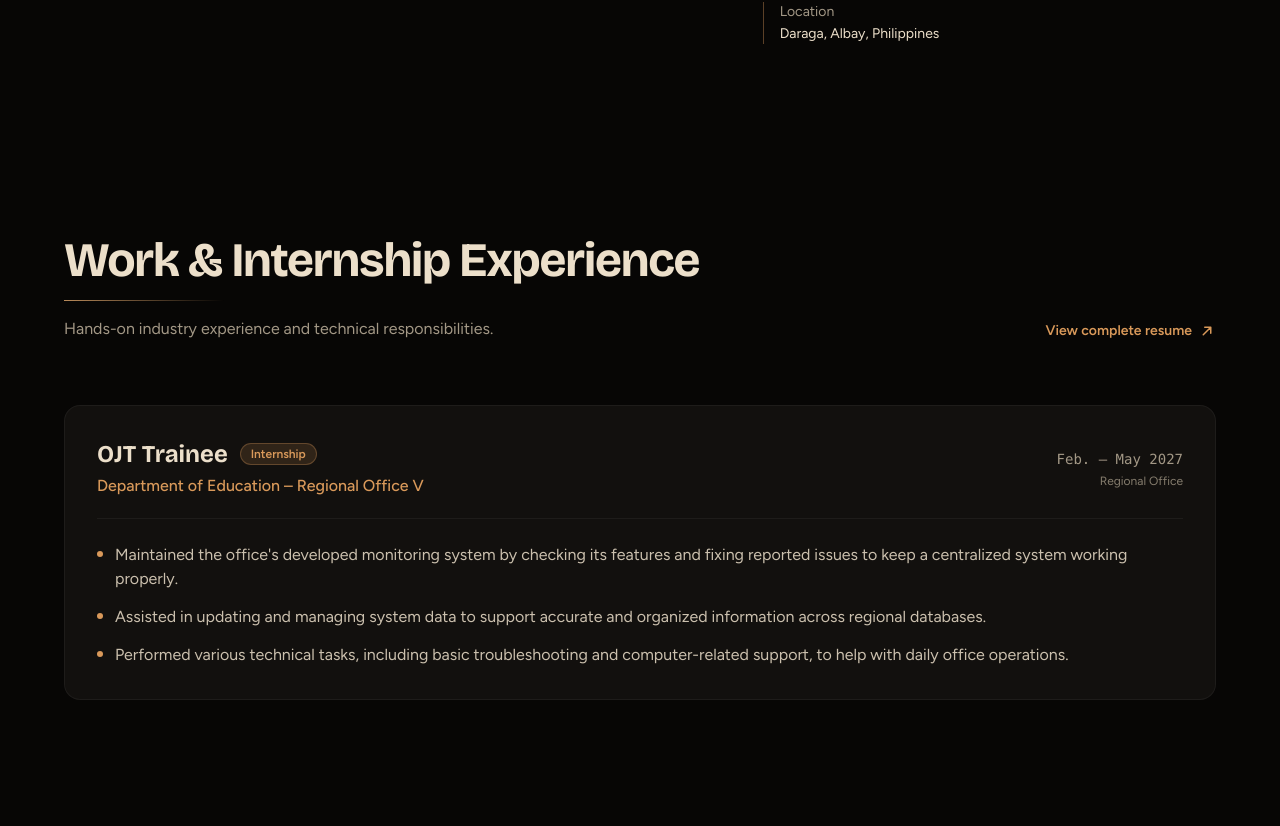
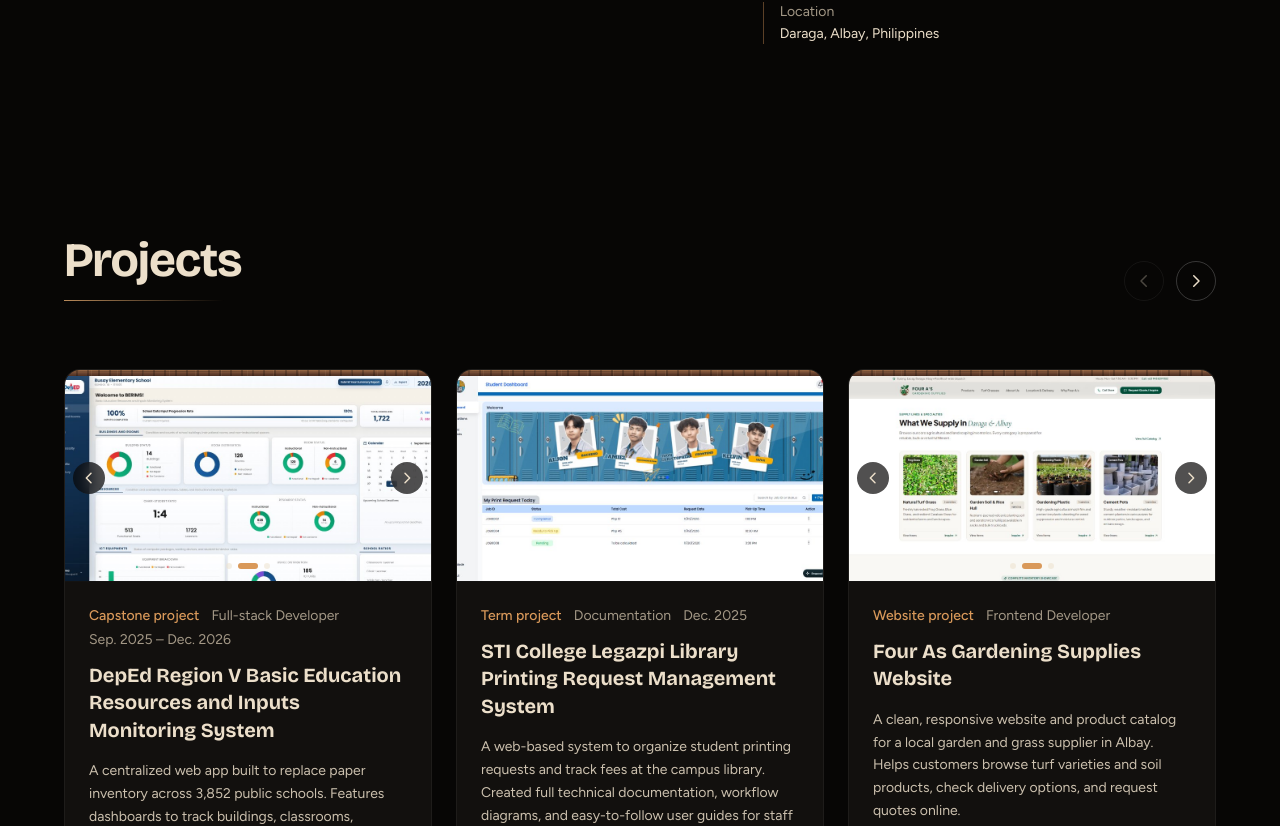
Before and after one commit to mielophile24/digital_portfolio, a React (Vite) app: page / in a window 1280 px wide. Shown: the part 1141-1967 px from the top of the page. Built offline with nearby package versions, Linux system fonts and the light colour scheme; no server answers.

Commit message:
Remove Work & Internship Experience section

```diff
--- a/src/App.jsx
+++ b/src/App.jsx
@@ -3,7 +3,6 @@ import Nav from './components/Nav';
 import Hero from './components/Hero';
 import Marquee from './components/Marquee';
 import About from './components/About';
-import Experience from './components/Experience';
 import Projects from './components/projects/Projects';
 import GithubContributions from './components/GithubContributions';
 import Skills from './components/Skills';
@@ -24,7 +23,6 @@ export default function App() {
         <Hero onOpenResume={handleOpenResume} />
         <Marquee />
         <About />
-        <Experience onOpenResume={handleOpenResume} />
         <Projects />
         <GithubContributions />
         <Skills />
--- a/src/components/Experience.jsx
+++ /dev/null
@@ -1,76 +0,0 @@
-import React from 'react';
-import Section from './common/Section';
-import Heading from './common/Heading';
-
-export default function Experience({ onOpenResume }) {
-  const arrow = (
-    <span className="transition-transform group-hover:translate-x-0.5 group-hover:-translate-y-0.5">
-      <svg width="18" height="18" viewBox="0 0 24 24" fill="none" stroke="currentColor" strokeWidth="2" strokeLinecap="round" strokeLinejoin="round">
-        <path d="M7 17L17 7M9 7h8v8" />
-      </svg>
-    </span>
-  );
-
-  return (
-    <Section id="experience">
-      <div className="flex flex-col sm:flex-row sm:items-end justify-between gap-4 mb-2">
-        <Heading sub="Hands-on industry experience and technical responsibilities.">
-          Work & Internship Experience
-        </Heading>
-        {onOpenResume && (
-          <button
-            type="button"
-            onClick={onOpenResume}
-            className="group inline-flex items-center gap-1.5 text-sm font-semibold text-oak hover:text-sand transition-colors self-start sm:self-auto mb-10 sm:mb-14 cursor-pointer"
-          >
-            <span>View complete resume</span>
-            {arrow}
-          </button>
-        )}
-      </div>
-
-      <div className="lift rounded-2xl bg-coal border border-white/5 p-6 sm:p-8">
-        <div className="flex flex-col sm:flex-row sm:items-center justify-between gap-2 border-b border-white/5 pb-5 mb-6">
-          <div>
-            <div className="flex items-center gap-3">
-              <h3 className="font-display text-xl sm:text-2xl font-bold text-sand">
-                OJT Trainee
-              </h3>
-              <span className="px-2.5 py-0.5 rounded-full text-xs font-semibold bg-oak/15 text-oak border border-oak/30">
-                Internship
-              </span>
-            </div>
-            <p className="text-oak font-medium text-base mt-1">
-              Department of Education – Regional Office V
-            </p>
-          </div>
-          <div className="text-left sm:text-right">
-            <span className="text-xs sm:text-sm text-mute font-mono">Feb. – May 2027</span>
-            <p className="text-xs text-mute/80 mt-0.5">Regional Office</p>
-          </div>
-        </div>
-
-        <ul className="space-y-3.5 text-sand/85 text-sm sm:text-base">
-          <li className="flex items-start gap-3">
-            <span className="w-1.5 h-1.5 rounded-full bg-oak mt-2 shrink-0" />
-            <span>
-              Maintained the office's developed monitoring system by checking its features and fixing reported issues to keep a centralized system working properly.
-            </span>
-          </li>
-          <li className="flex items-start gap-3">
-            <span className="w-1.5 h-1.5 rounded-full bg-oak mt-2 shrink-0" />
-            <span>
-              Assisted in updating and managing system data to support accurate and organized information across regional databases.
-            </span>
-          </li>
-          <li className="flex items-start gap-3">
-            <span className="w-1.5 h-1.5 rounded-full bg-oak mt-2 shrink-0" />
-            <span>
-              Performed various technical tasks, including basic troubleshooting and computer-related support, to help with daily office operations.
-            </span>
-          </li>
-        </ul>
-      </div>
-    </Section>
-  );
-}
--- a/src/data/portfolioData.js
+++ b/src/data/portfolioData.js
@@ -1,4 +1,4 @@
-export const NAV_LINKS = ['About', 'Experience', 'Projects', 'Contributions', 'Skills', 'Education', 'Contact'];
+export const NAV_LINKS = ['About', 'Projects', 'Contributions', 'Skills', 'Education', 'Contact'];
 
 export const TECH_STACK = [
   ['Languages', ['Java', 'Python', 'C#', 'JavaScript']],
```
